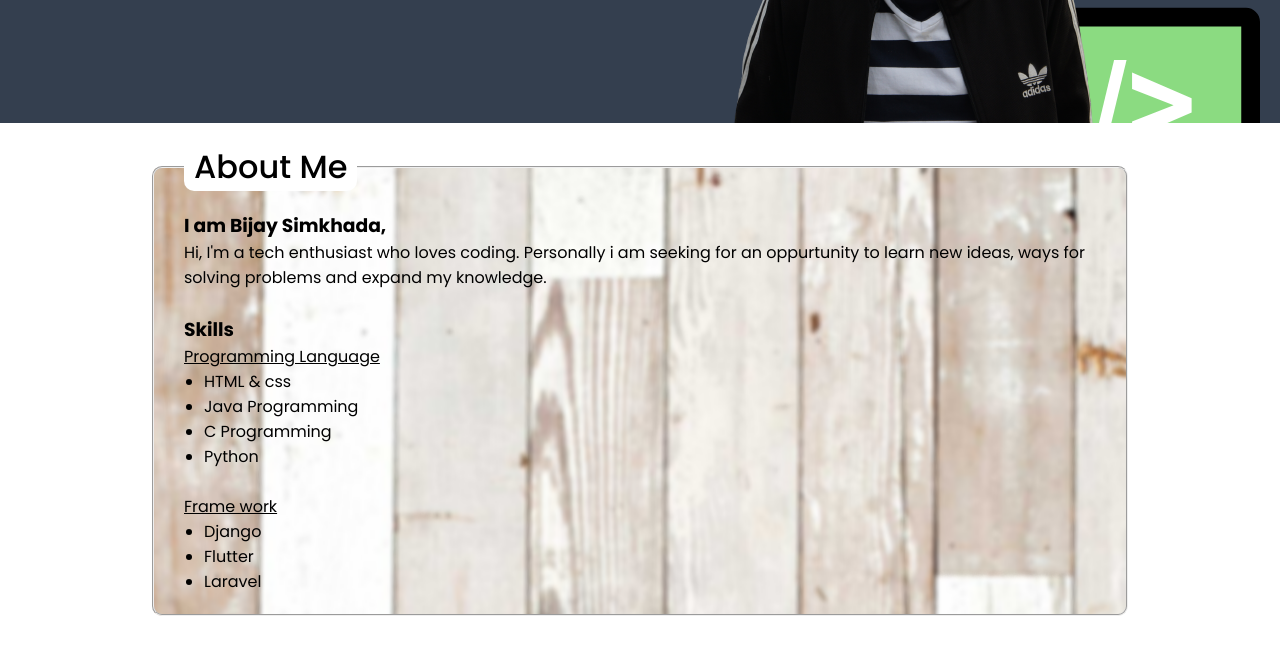
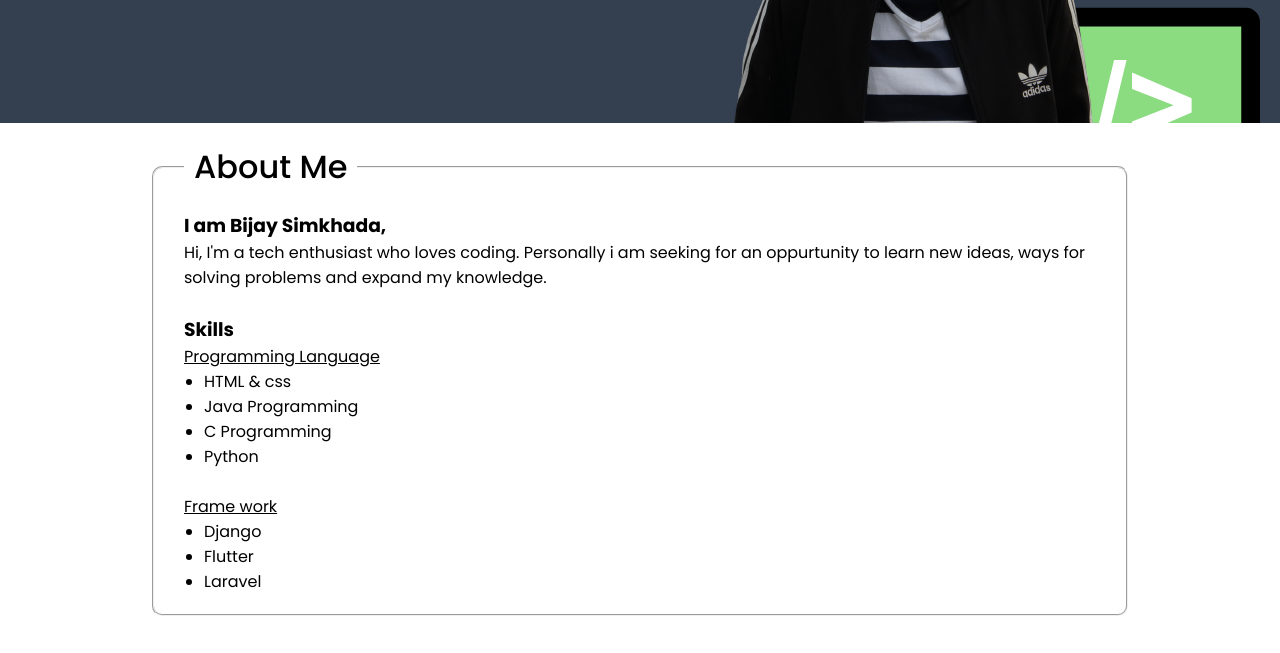
Before and after one commit to BijaySimkhada/Profile, a plain HTML site: page index.html in a window 1280 px wide. Shown: the part 281-934 px from the top of the page. Drawn offline with Linux system fonts and the light colour scheme.

Commit message:
Update style.css

```diff
--- a/css/style.css
+++ b/css/style.css
@@ -94,7 +94,6 @@ body {
 
 .projects-container fieldset {
   padding: 20px 30px 20px 30px;
-  background-image: url("../assets/portfolio-background.png");
   background-blend-mode: luminosity;
   background-repeat: no-repeat;
   background-size: cover;
```
